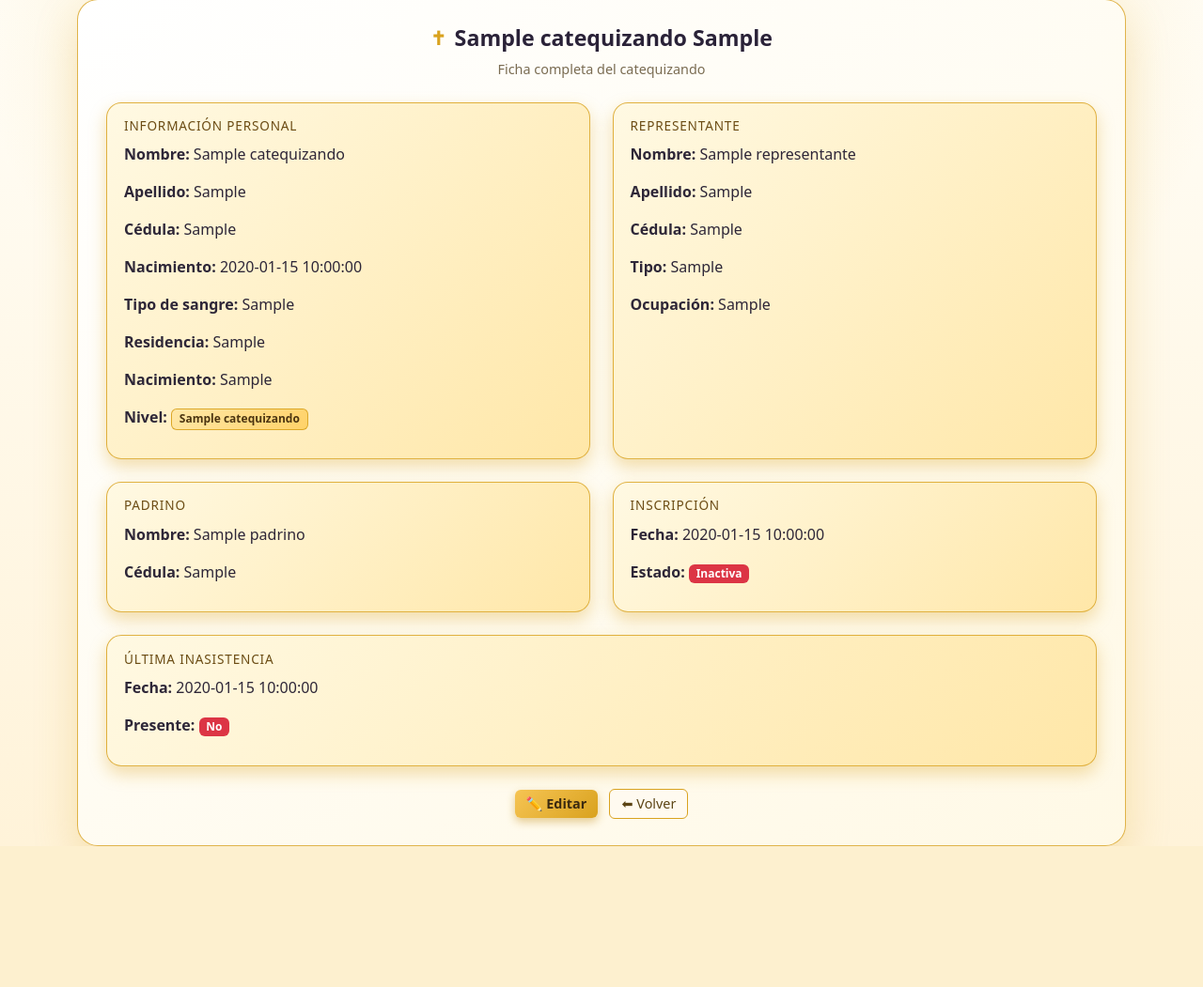
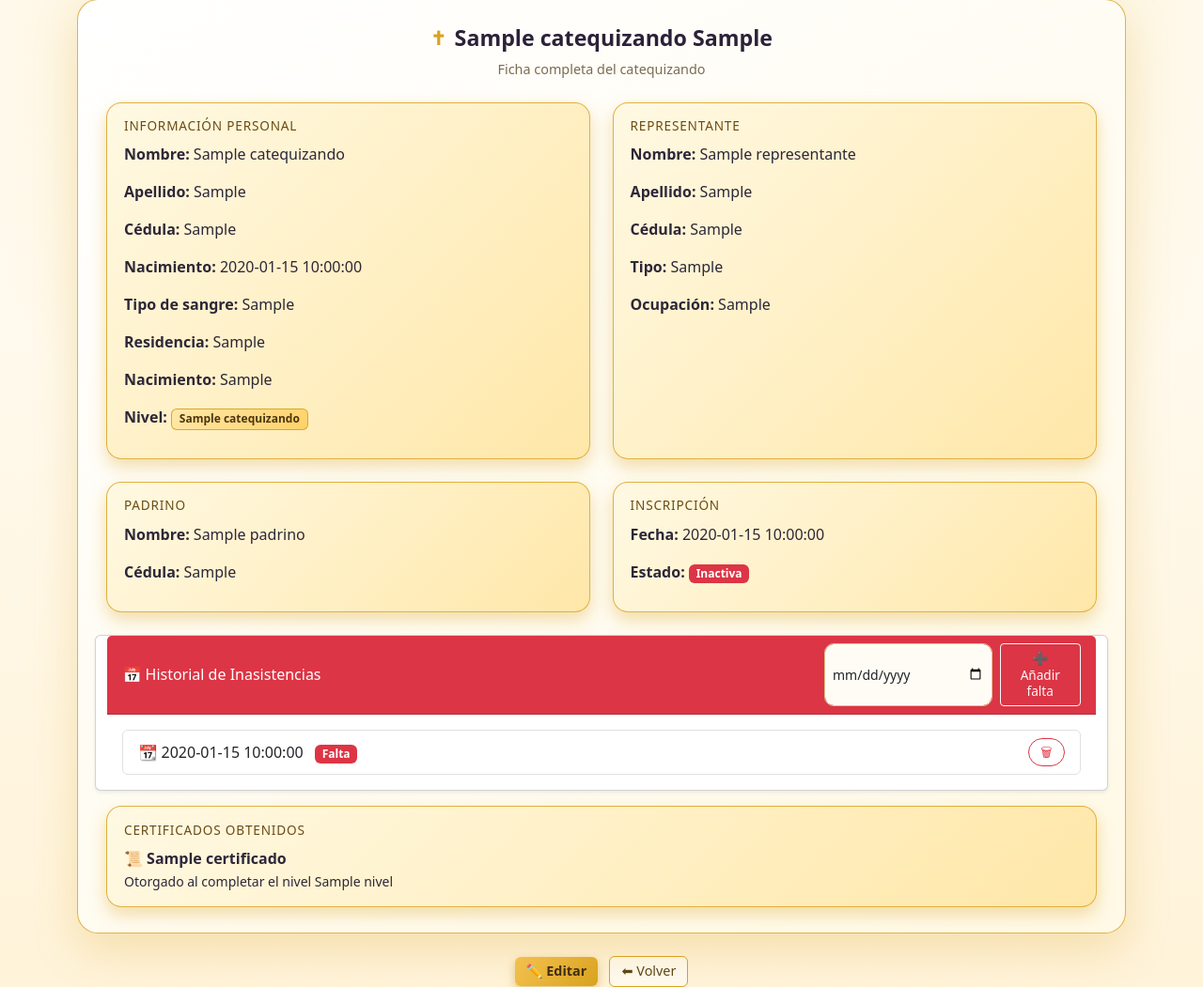
Before and after one commit to MartinBurga/ProjectPhase7, a Flask app: template templates/Catequizando_detalle.html in a window 1280 px wide. Shown: the part 85-1136 px from the top of the page at 94% size. Before the commit the page ends 986 px from the top, so only its background shows below. Run offline with Flask 3, Linux system fonts and the light colour scheme; the template is opened without the code that fills it: most values are stand-ins (such as "Sample title", 1, 10 or a date in 2020); some libraries are stand-ins or nearby versions.

Commit message:
Integracion boton añadir falta e historial + aspectos adicionales

```diff
--- a/app.py
+++ b/app.py
@@ -1,6 +1,7 @@
 from flask import Flask, render_template, request, redirect, url_for
 from flask_pymongo import PyMongo
 from bson import ObjectId
+from datetime import datetime
 from datetime import datetime
 import config
 
@@ -114,14 +115,11 @@ def catequizando():
         else:
             c['fechaNacimientoStr'] = ''
 
-        # Nombre del nivel
         nivel_id = str(c.get('idNivel', 'Sin Nivel'))
         c['nombreNivel'] = niveles.get(nivel_id, 'Sin Nivel')
 
-        # Nombre del representante (solo nombre)
         c['nombreRepresentante'] = c.get('representante', {}).get('nombreRepresentante', 'Sin Representante')
 
-        # Resumen por nivel
         niveles_resumen[c['nombreNivel']] = niveles_resumen.get(c['nombreNivel'], 0) + 1
 
     return render_template(
@@ -135,24 +133,47 @@ def catequizando():
 @app.route("/Catequizando/detalle/<id>")
 def detalle_catequizando(id):
     c = mongo.db.Catequizando.find_one({'_id': ObjectId(id)})
+    # Historial de faltas
+    faltas = []
 
-    # Formatear fechas
+    if c.get("inasistencias"):
+        for f in c["inasistencias"]:
+            fecha = f["fecha"].strftime("%Y-%m-%d") if isinstance(f["fecha"], datetime) else f["fecha"]
+            faltas.append({
+                "fecha": fecha,
+                "presente": f["presente"]
+            })
+    # ---------- Formatear fechas ----------
     if isinstance(c.get('fechaNacimiento'), datetime):
         c['fechaNacimientoStr'] = c['fechaNacimiento'].strftime('%Y-%m-%d')
+
     if c.get('inscripcion') and isinstance(c['inscripcion'].get('fechaInscripcion'), datetime):
         c['inscripcion']['fechaInscripcionStr'] = c['inscripcion']['fechaInscripcion'].strftime('%Y-%m-%d')
+
     if c.get('inasistencia') and isinstance(c['inasistencia'].get('fechaInasistencia'), datetime):
         c['inasistencia']['fechaInasistenciaStr'] = c['inasistencia']['fechaInasistencia'].strftime('%Y-%m-%d')
 
-    # Traer nivel para mostrar nombre
+    # ---------- Nivel y Certificado ----------
+    nivel = None
+    certificado = None
+
     if c.get('idNivel'):
         nivel = mongo.db.Nivel.find_one({'_id': ObjectId(c['idNivel'])})
-        c['nombreNivel'] = nivel['nombreNivel'] if nivel else 'Sin Nivel'
+        if nivel:
+            c['nombreNivel'] = nivel.get('nombreNivel', 'Sin Nivel')
+            certificado = nivel.get('certificado')
+        else:
+            c['nombreNivel'] = 'Sin Nivel'
     else:
         c['nombreNivel'] = 'Sin Nivel'
 
-    return render_template("Catequizando_detalle.html", catequizando=c)
-
+    return render_template(
+        "Catequizando_detalle.html",
+        catequizando=c,
+        nivel=nivel,
+        certificado=certificado,
+        faltas=faltas
+    )
 
 
 # ---------------- Editar catequizando ----------------
@@ -267,6 +288,52 @@ def eliminar_catequizando(id):
     mongo.db.Catequizando.delete_one({'_id': ObjectId(id)})
     return redirect(url_for("catequizando"))
 
+
+
+@app.route("/Catequizando/falta/<id>", methods=["POST"])
+def registrar_falta(id):
+    fecha = request.form.get("fecha")
+
+    mongo.db.Catequizando.update_one(
+        {"_id": ObjectId(id)},
+        {
+            "$push": {
+                "inasistencias": {
+                    "fecha": datetime.strptime(fecha, "%Y-%m-%d"),
+                    "presente": False
+                }
+            }
+        }
+    )
+
+    return redirect(url_for("detalle_catequizando", id=id))
+
+# ---------------- Eliminar falta ----------------
+@app.route("/Catequizando/eliminar_falta/<id>", methods=["POST"])
+def eliminar_falta(id):
+    fecha_str = request.form.get("fecha")
+
+    # Convertir a rango de día (00:00:00 → 23:59:59)
+    fecha_inicio = datetime.strptime(fecha_str, "%Y-%m-%d")
+    fecha_fin = fecha_inicio.replace(hour=23, minute=59, second=59)
+
+    mongo.db.Catequizando.update_one(
+        {"_id": ObjectId(id)},
+        {
+            "$pull": {
+                "inasistencias": {
+                    "fecha": {
+                        "$gte": fecha_inicio,
+                        "$lte": fecha_fin
+                    }
+                }
+            }
+        }
+    )
+
+    return redirect(url_for("detalle_catequizando", id=id))
+
+
 # ================= PARROQUIA =================
 @app.route("/Parroquia")
 def parroquia():
--- a/templates/Catequizando_detalle.html
+++ b/templates/Catequizando_detalle.html
@@ -1,5 +1,6 @@
 <!DOCTYPE html>
 <html lang="es">
+
 <head>
     <meta charset="UTF-8">
     <title>Detalles de {{ catequizando.nombreCatequizando }}</title>
@@ -8,6 +9,7 @@
     <link rel="stylesheet" href="{{ url_for('static', filename='styles.css') }}">
 
 </head>
+
 <body class="sacred-bg">
 
     <nav class="navbar sacred-navbar mb-4">
@@ -85,35 +87,81 @@
                     </div>
                 </div>
 
-        <!-- Última Falta -->
-        <div class="col-12">
+                <!-- HISTORIAL DE INASISTENCIAS -->
+                <div class="card shadow-sm mt-4">
+                    <div class="card-header bg-danger text-white d-flex justify-content-between align-items-center">
+                        <span>📅 Historial de Inasistencias</span>
+
+                        <form action="{{ url_for('registrar_falta', id=catequizando._id) }}" method="post"
+                            class="d-flex gap-2">
+                            <input type="date" name="fecha" class="form-control form-control-sm" required>
+
+                            <button class="btn btn-outline-light btn-sm">
+                                ➕ Añadir falta
+                            </button>
+                        </form>
+                    </div>
+
+                    <div class="card-body">
+
+                        {% if faltas and faltas|length > 0 %}
+                        <ul class="list-group">
+                            {% for f in faltas %}
+                            <li class="list-group-item d-flex justify-content-between align-items-center">
+                                <div>
+                                    📆 {{ f.fecha }}
+                                    {% if not f.presente %}
+                                    <span class="badge bg-danger ms-2">Falta</span>
+                                    {% else %}
+                                    <span class="badge bg-success ms-2">Presente</span>
+                                    {% endif %}
+                                </div>
+
+                                <!-- Botón eliminar -->
+                                <form action="{{ url_for('eliminar_falta', id=catequizando._id) }}" method="post"
+                                    style="display:inline;">
+                                    <input type="hidden" name="fecha" value="{{ f.fecha }}">
+                                    <button class="btn btn-outline-danger btn-sm">
+                                        🗑
+                                    </button>
+                                </form>
+                            </li>
+                            {% endfor %}
+                        </ul>
+                        {% else %}
+                        <p class="text-muted">No hay faltas registradas</p>
+                        {% endif %}
+
+                    </div>
+                </div>
+
+
+            </div>
+
+            <div class="col-12 mt-3">
                 <div class="summary-card">
-                <div class="summary-label mb-2">Última inasistencia</div>
-                {% if catequizando.inasistencia %}
-                    <p><strong>Fecha:</strong> {{ catequizando.inasistencia.fechaInasistenciaStr }}</p>
-                    <p><strong>Presente:</strong>
-                        {% if catequizando.inasistencia.presente %}
-                            <span class="badge bg-success">Sí</span>
+                    <div class="summary-label mb-2">Certificados obtenidos</div>
+
+                    {% if certificado %}
+                    <div class="fw-bold">
+                        📜 {{ certificado.nombreCertificado }}
+                    </div>
+                    <small>Otorgado al completar el nivel {{ nivel.nombreNivel }}</small>
                     {% else %}
-                            <span class="badge bg-danger">No</span>
-                        {% endif %}
-                    </p>
-                {% else %}
-                    <p>No hay faltas registradas</p>
+                    <p>No ha obtenido certificados aún</p>
                     {% endif %}
                 </div>
             </div>
 
+
         </div>
 
         <div class="text-center mt-4">
-        <a href="{{ url_for('editar_catequizando', id=catequizando._id) }}"
-           class="btn btn-sgold me-2">
+            <a href="{{ url_for('editar_catequizando', id=catequizando._id) }}" class="btn btn-sgold me-2">
                 ✏️ Editar
             </a>
 
-        <a href="{{ url_for('catequizando') }}"
-           class="btn btn-outline-sgold">
+            <a href="{{ url_for('catequizando') }}" class="btn btn-outline-sgold">
                 ⬅ Volver
             </a>
         </div>
@@ -123,4 +171,5 @@
     </div>
 
 </body>
+
 </html>
```
Lines whose indentation alone changed are shown as unchanged.
